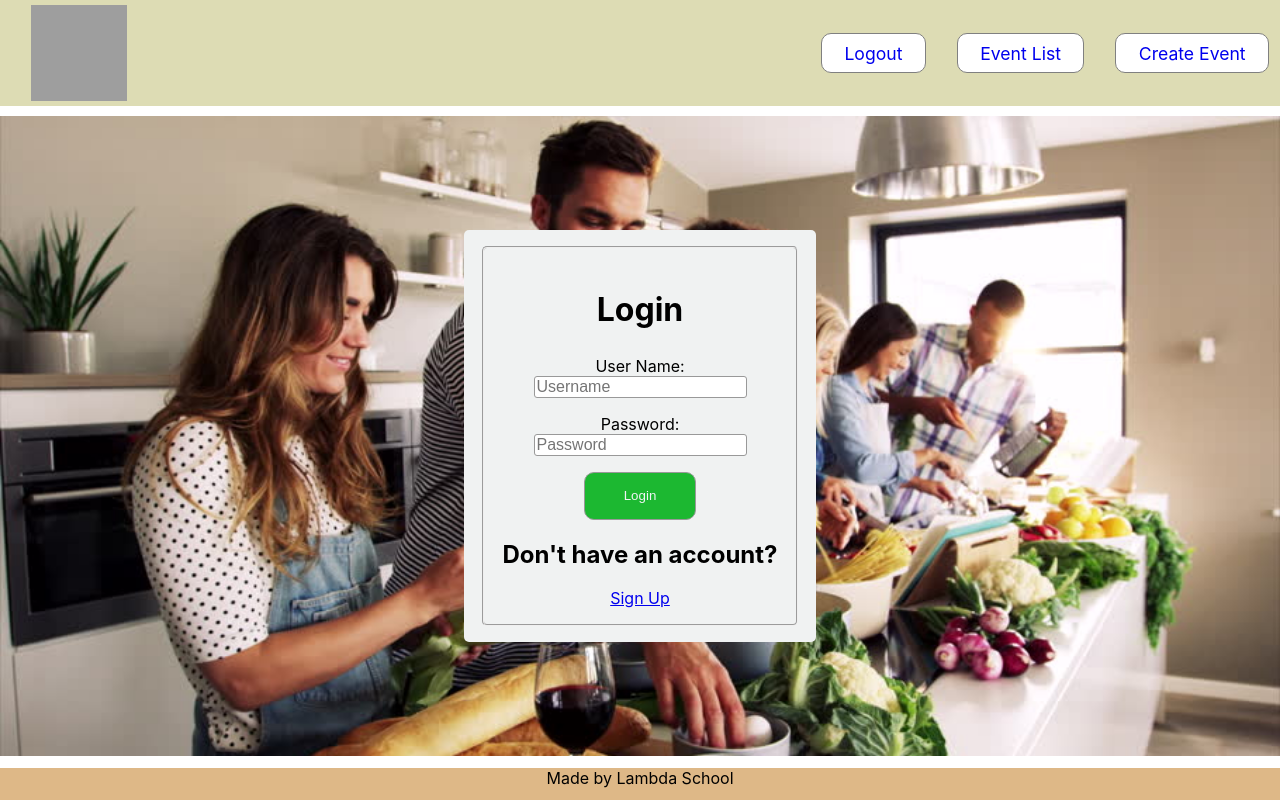
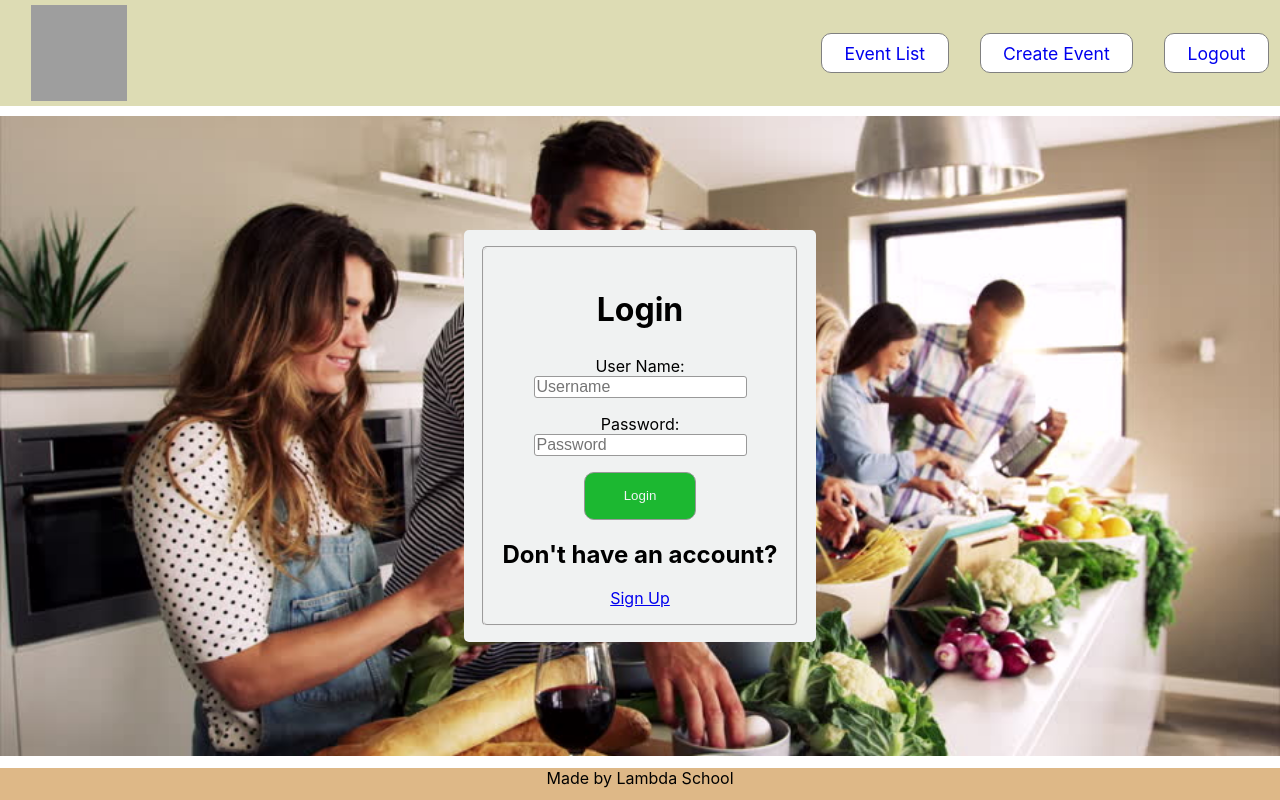
Before and after one commit to Potluck-Project/front-end, a React (Create React App) app: page / in a window 1280 px wide. Built offline with nearby package versions, Linux system fonts and the light colour scheme; grey boxes are pictures that could not be loaded.

Commit message:
updated navigation button positions

```diff
--- a/src/components/Navigation.js
+++ b/src/components/Navigation.js
@@ -16,11 +16,11 @@ function Navigation() {
                 />
            </div>
            <div className="link-wrapper">
-                <NavLink to="/logout"> Logout</NavLink>
-
                 <NavLink to="/event-list"> Event List</NavLink>
 
                 <NavLink to="/event"> Create Event</NavLink>
+
+                <NavLink to="/logout"> Logout</NavLink>
             </div>
         </div>
 
```
